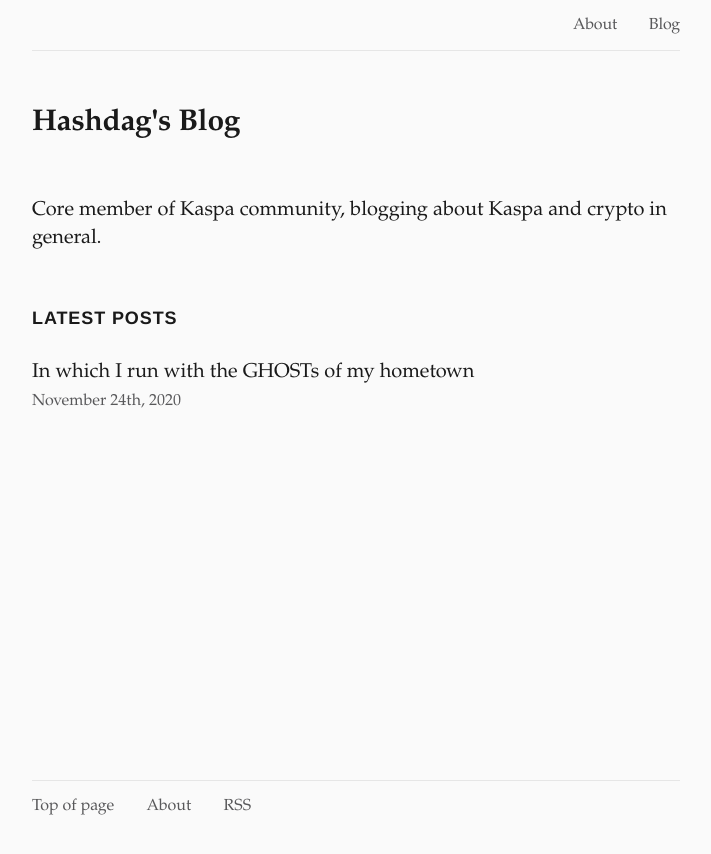
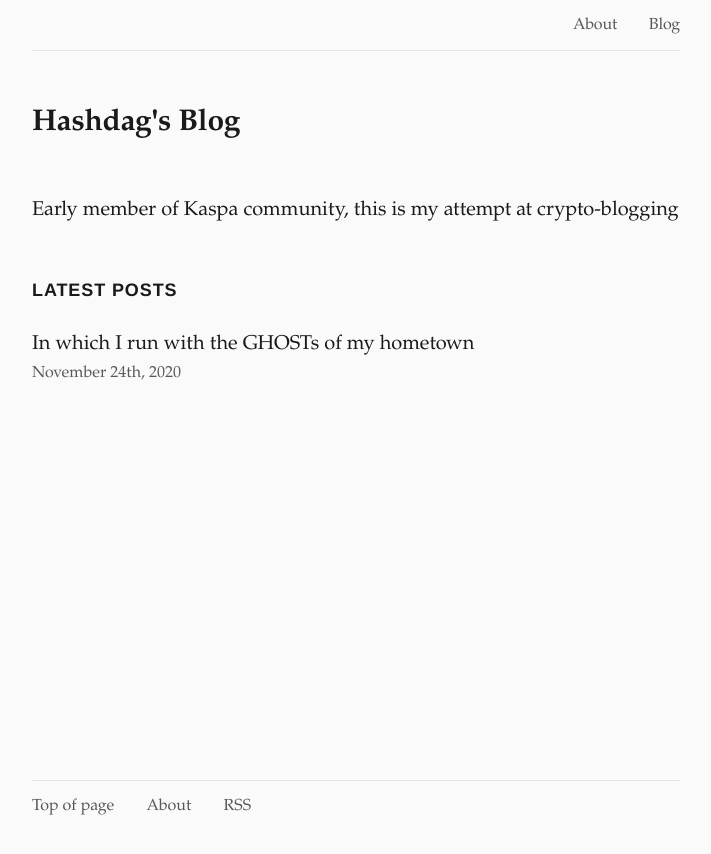
Before and after one commit to hashdag/hashdag.github.io, a Jekyll site: the page built from index.md, in a window 1280 px wide. Shown: the top 854 px of the page, without its empty margins (284-995 px from the left). Built offline with Jekyll 4.4.1, drawn with Linux system fonts in a browser that asks for light colours.

Commit message:
Update index.md

```diff
--- a/index.md
+++ b/index.md
@@ -5,4 +5,4 @@ layout: index
 nav: main
 ---
 
-Core member of Kaspa community, blogging about Kaspa and crypto in general.
+Early member of Kaspa community, this is my attempt at crypto-blogging
```
